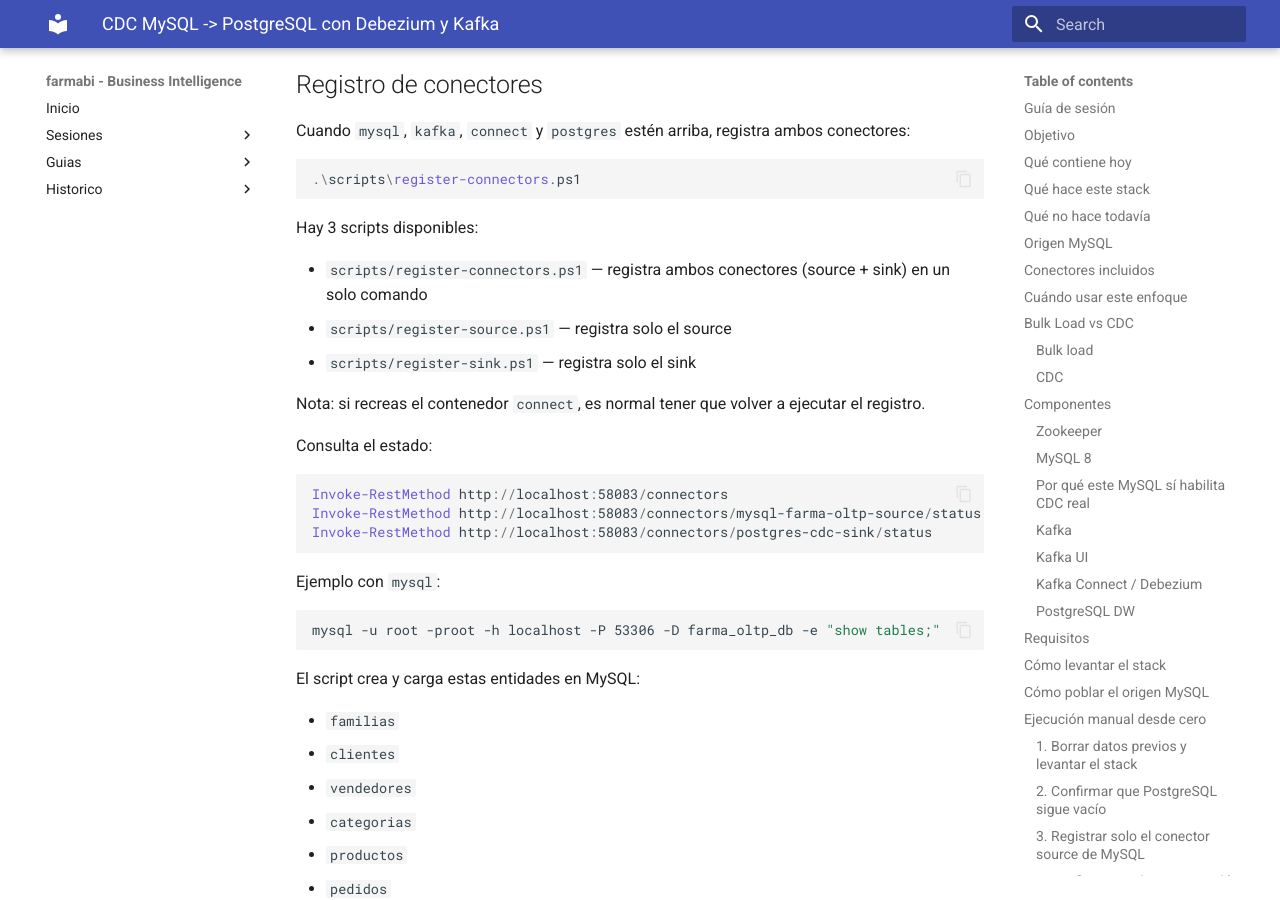
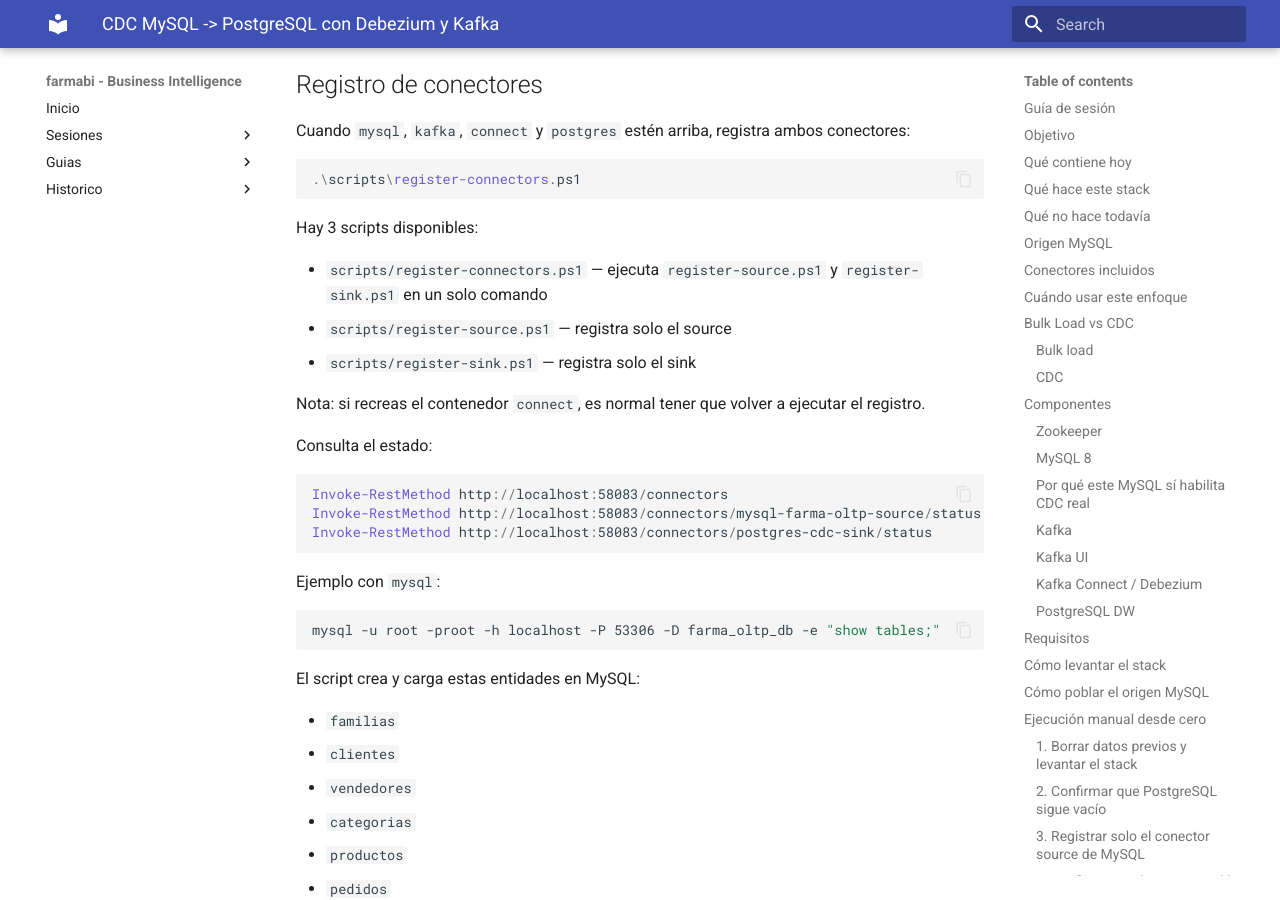
Before and after one commit to 261bi/farmabi, an MkDocs documentation site: the page built from docs/guias/ingesta-debezium-detalle.md, in a window 1280 px wide and 900 px high, scrolled down 11381 px. Built offline with MkDocs 1.6.1 and Material for MkDocs 9.7.7, drawn with Linux system fonts in a browser that asks for light colours.

Commit message:
first commit

```diff
--- a/docs/guias/ingesta-debezium-detalle.md
+++ b/docs/guias/ingesta-debezium-detalle.md
@@ -471,7 +471,7 @@ Cuando `mysql`, `kafka`, `connect` y `postgres` estén arriba, registra ambos co
 
 Hay 3 scripts disponibles:
 
-- `scripts/register-connectors.ps1` — registra ambos conectores (source + sink) en un solo comando
+- `scripts/register-connectors.ps1` — ejecuta `register-source.ps1` y `register-sink.ps1` en un solo comando
 - `scripts/register-source.ps1` — registra solo el source
 - `scripts/register-sink.ps1` — registra solo el sink
 
```
Also changed, not shown: ingesta-debezium/README.md (+5 -1 lines), 3 other files.
